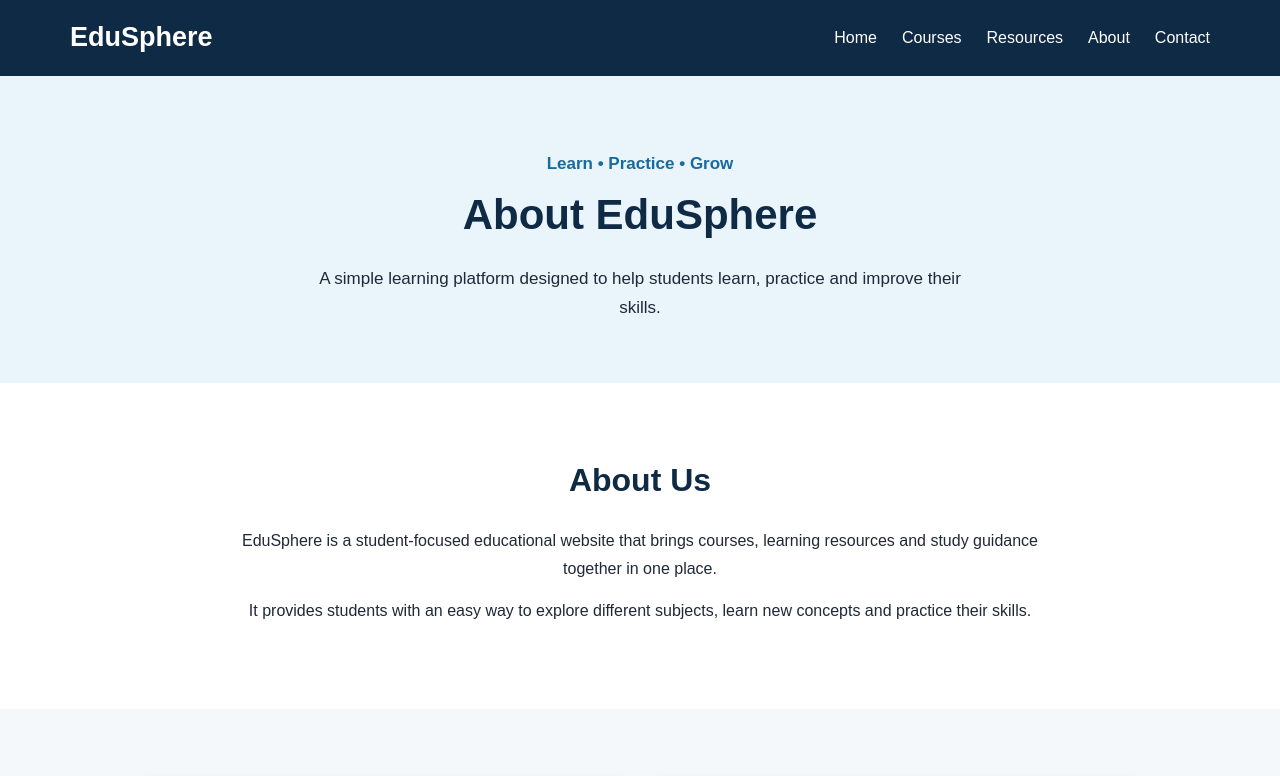
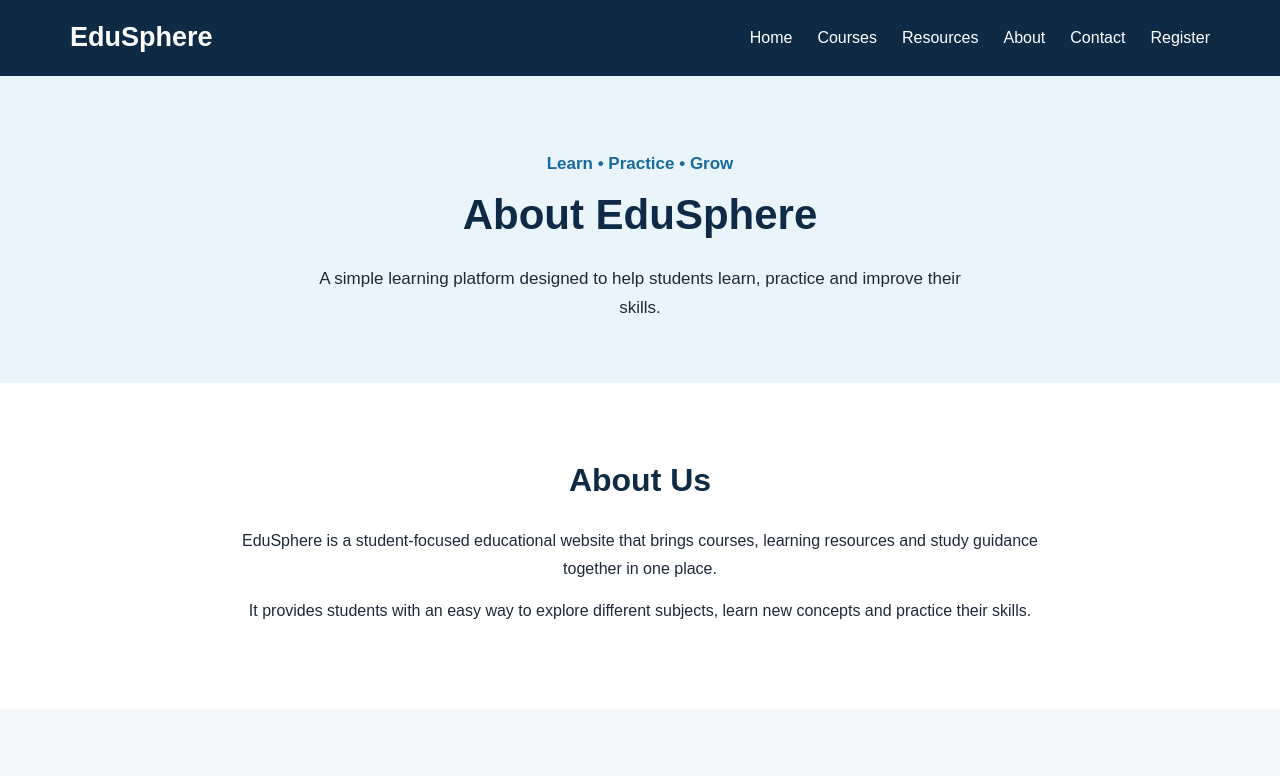
Before and after one commit to prayag07-spec/EduSphere, a website: page about.html in a window 1280 px wide. Shown: the top 776 px of the page. Drawn offline with Linux system fonts and the light colour scheme.

Commit message:
Update registration link in about.html

```diff
--- a/about.html
+++ b/about.html
@@ -24,6 +24,7 @@
                 <li><a href="resources.html">Resources</a></li>
                 <li><a href="about.html">About</a></li>
                 <li><a href="contact.html">Contact</a></li>
+                <a href="registration.html">Register</a>
             </ul>
 
         </nav>
```
